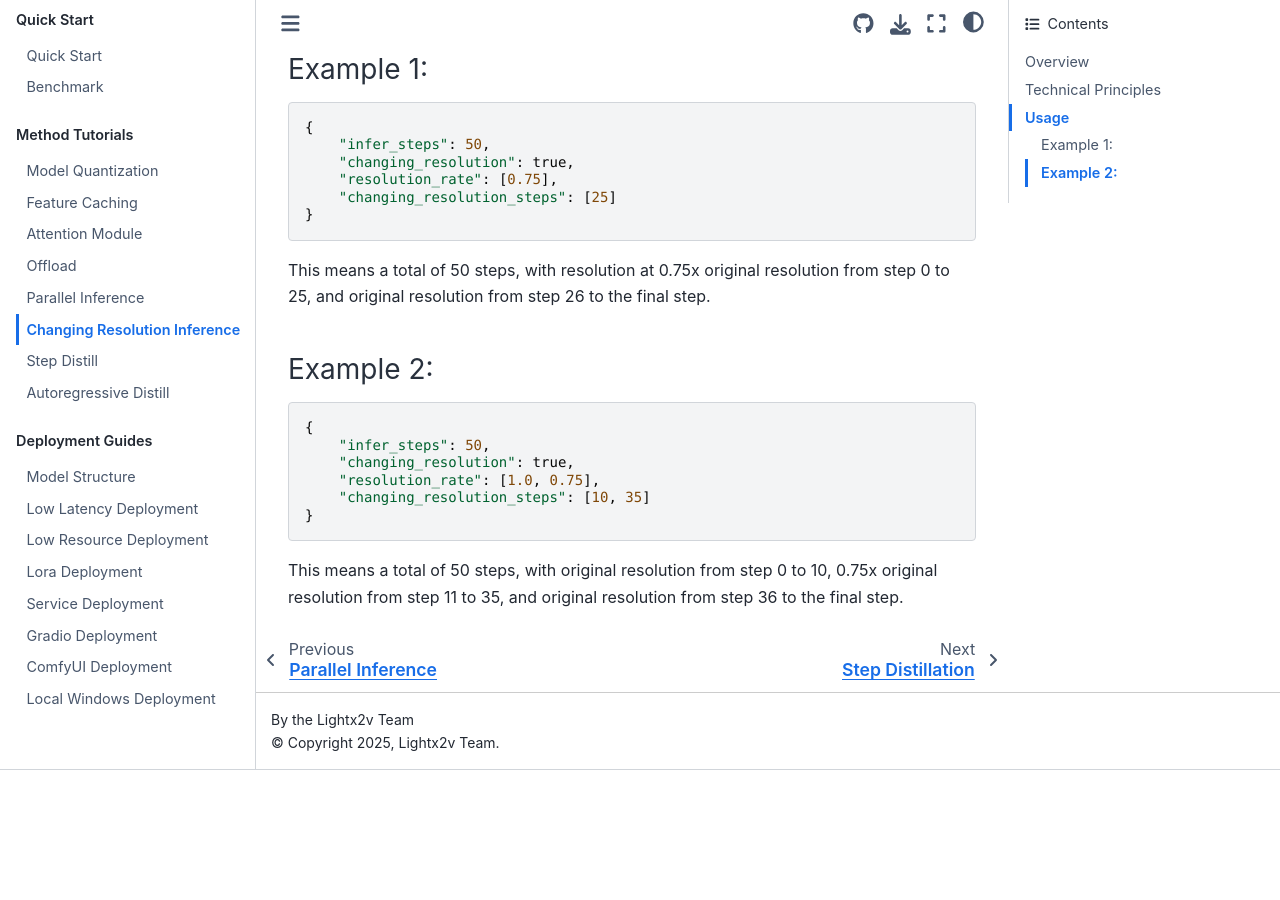
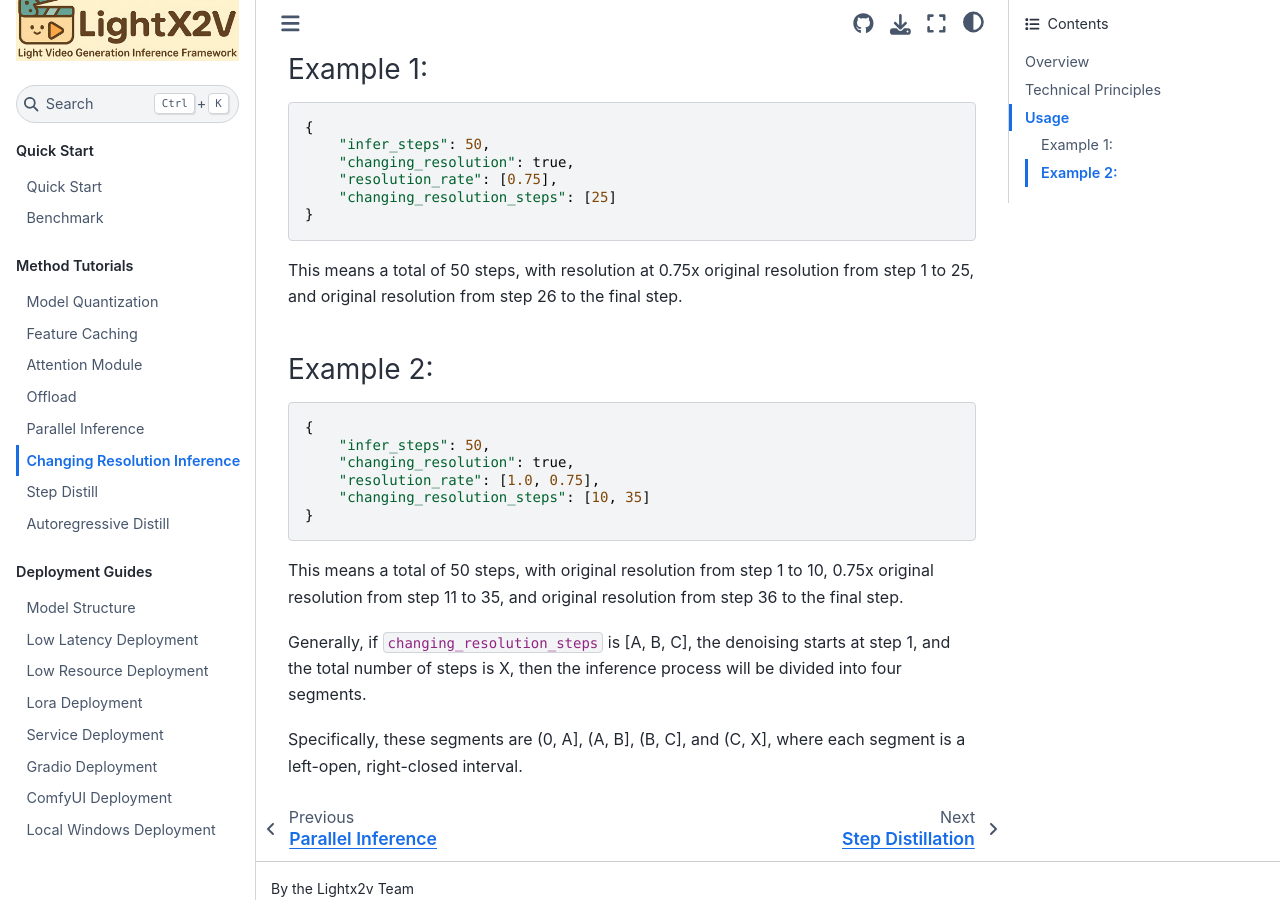
Before and after one commit to olek-soft-engineer/LightX2V, a Sphinx documentation site: the page built from docs/EN/source/method_tutorials/changing_resolution.md, in a window 1280 px wide and 900 px high, scrolled down 1464 px. Built offline with Sphinx 7.4.7 and the Sphinx Book theme 1.1.4, drawn with Linux system fonts in a browser that asks for light colours; before the commit the page ends 2234 px from its top, so only the background shows below that.

Commit message:
update doc

````diff
--- a/docs/EN/source/method_tutorials/changing_resolution.md
+++ b/docs/EN/source/method_tutorials/changing_resolution.md
@@ -47,7 +47,7 @@
 }
 ```
 
-This means a total of 50 steps, with resolution at 0.75x original resolution from step 0 to 25, and original resolution from step 26 to the final step.
+This means a total of 50 steps, with resolution at 0.75x original resolution from step 1 to 25, and original resolution from step 26 to the final step.
 
 ### Example 2:
 ```
@@ -59,4 +59,8 @@
 }
 ```
 
-This means a total of 50 steps, with original resolution from step 0 to 10, 0.75x original resolution from step 11 to 35, and original resolution from step 36 to the final step.
+This means a total of 50 steps, with original resolution from step 1 to 10, 0.75x original resolution from step 11 to 35, and original resolution from step 36 to the final step.
+
+Generally, if `changing_resolution_steps` is [A, B, C], the denoising starts at step 1, and the total number of steps is X, then the inference process will be divided into four segments.
+
+Specifically, these segments are (0, A], (A, B], (B, C], and (C, X], where each segment is a left-open, right-closed interval.
````
Also changed, not shown: docs/ZH_CN/source/method_tutorials/changing_resolution.md (+6 -2 lines).
